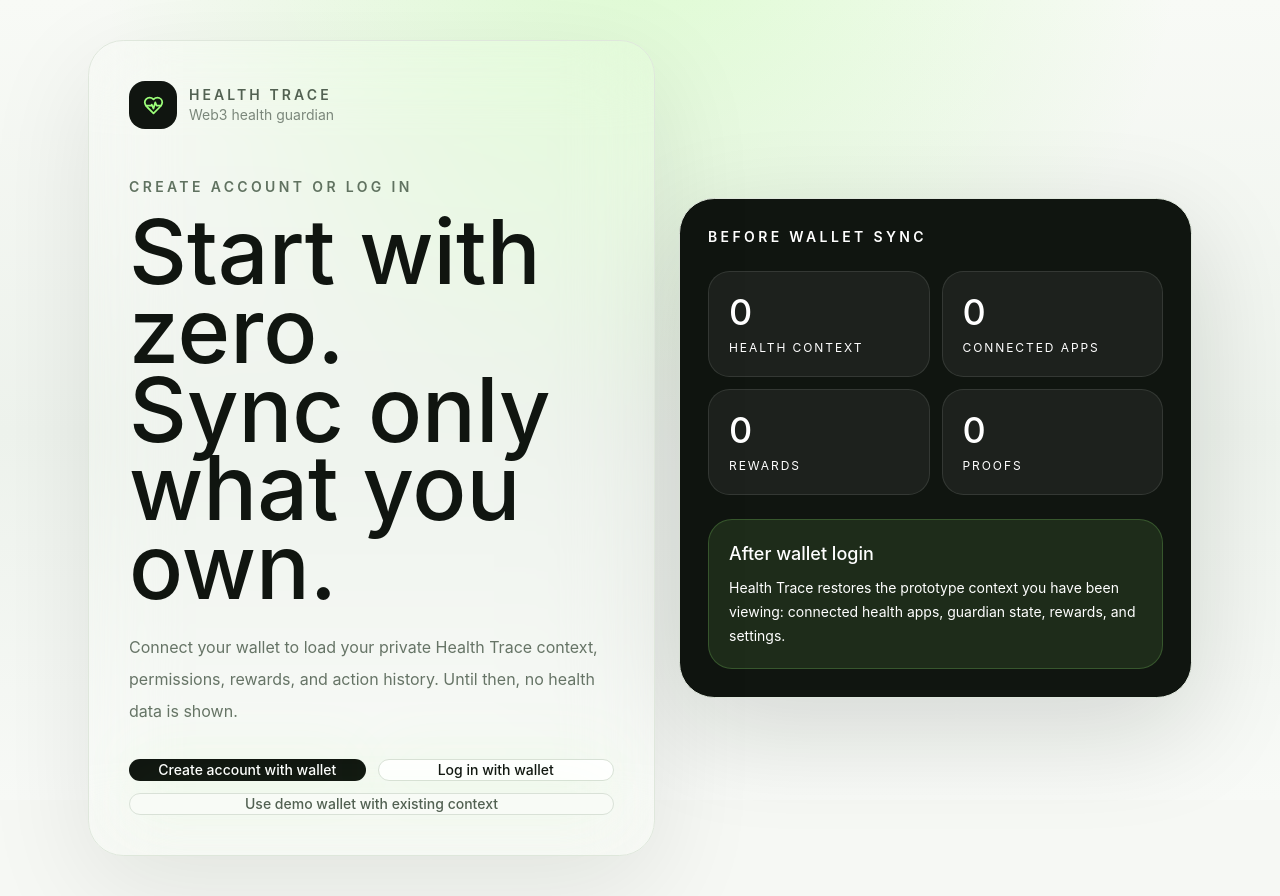
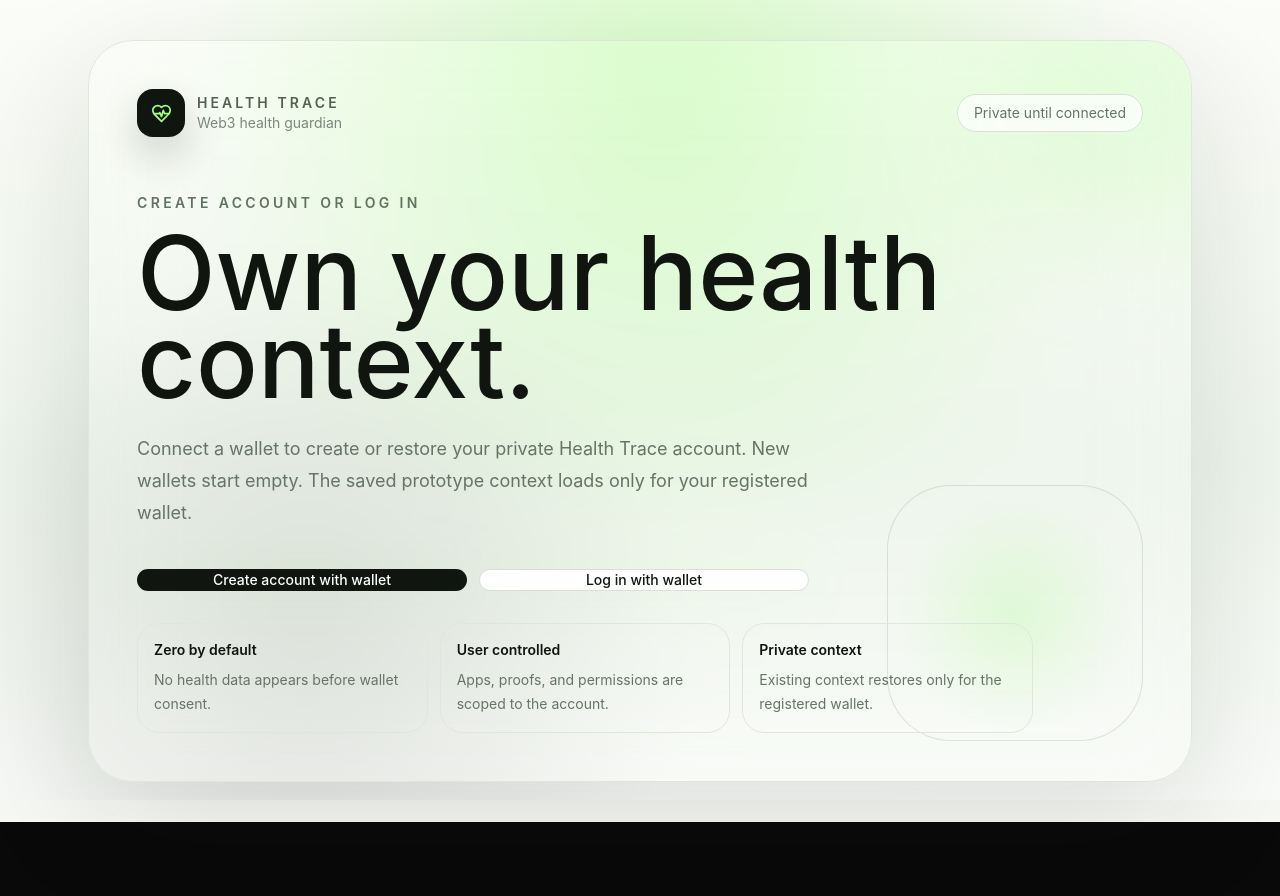
Before and after one commit to sonicfirings/health-trace-vercel, a Next.js app: page /trace-health-web3 in a window 1280 px wide. After the commit the page ends 822 px from the top, so only its background shows below. Built offline with nearby package versions, Linux system fonts and the light colour scheme.

Commit message:
Update page.tsx

```diff
--- a/app/trace-health-web3/page.tsx
+++ b/app/trace-health-web3/page.tsx
@@ -75,7 +75,7 @@ const navigation: { label: HealthTab; icon: typeof LayoutDashboard }[] = [
 ];
 
 const healthTabs = navigation.map((item) => item.label);
-const demoWalletAddress = "0xEf6fd00000000000000000000000000000008577F";
+const savedContextWalletAddress = "0xEf6fdfe87081da6acC6E4755d095b8C23568577F";
 
 const tabDescriptions: Record<HealthTab, string> = {
   Home: "Web3 health dashboard",
@@ -1273,7 +1273,7 @@ export default function Web3HealthPage() {
   const mobilePrimaryNavigation = navigation.slice(0, 8);
   const mobileOverflowNavigation = navigation.slice(8);
   const isMobileOverflowActive = mobileOverflowNavigation.some((item) => item.label === activeTab);
-  const isDemoAccount = walletAddress.toLowerCase() === demoWalletAddress.toLowerCase();
+  const isDemoAccount = walletAddress.toLowerCase() === savedContextWalletAddress.toLowerCase();
 
   useEffect(() => {
     const updateSyncedAt = () => {
@@ -1385,11 +1385,6 @@ export default function Web3HealthPage() {
     }
   };
 
-  const useDemoAccount = () => {
-    setWalletError("");
-    setWalletAddress(demoWalletAddress);
-  };
-
   const toggleHealthPermission = (app: string, permission: string) => {
     setHealthPermissions((current) => {
       const existing = current[app] ?? [];
@@ -1424,12 +1419,17 @@ export default function Web3HealthPage() {
   if (!walletAddress) {
     return (
       <main className="min-h-screen bg-[#f6f8f4] text-[#101510]">
-        <div className="pointer-events-none fixed inset-0 bg-[radial-gradient(circle_at_50%_-12%,rgba(157,255,122,0.3),transparent_34rem),linear-gradient(180deg,#f8faf6,#eef3ed_54%,#f8faf7)]" />
+        <div className="pointer-events-none fixed inset-0 bg-[radial-gradient(circle_at_52%_12%,rgba(157,255,122,0.34),transparent_30rem),radial-gradient(circle_at_24%_80%,rgba(16,21,16,0.1),transparent_24rem),linear-gradient(180deg,#fbfdf8,#eef5ec_58%,#f9fbf8)]" />
         <section className="relative z-10 mx-auto flex min-h-screen w-full max-w-6xl items-center px-6 py-10">
-          <div className="grid w-full gap-6 lg:grid-cols-[1.05fr_0.95fr] lg:items-center">
-            <div className="rounded-[2.2rem] border border-[#dfe7dc] bg-white/76 p-7 shadow-[0_32px_110px_rgba(16,21,16,0.09)] backdrop-blur-2xl sm:p-10">
+          <div className="relative w-full overflow-hidden rounded-[2.8rem] border border-[#dfe7dc] bg-white/76 p-7 shadow-[0_36px_130px_rgba(16,21,16,0.12)] backdrop-blur-2xl sm:p-10 lg:p-12">
+            <div className="pointer-events-none absolute -right-24 -top-24 size-72 rounded-full bg-trace-green/20 blur-3xl" />
+            <div className="pointer-events-none absolute bottom-10 right-12 hidden h-64 w-64 rounded-[4rem] border border-[#101510]/10 bg-[radial-gradient(circle,rgba(157,255,122,0.22),transparent_66%)] lg:block" />
+
+            <div className="relative flex flex-col gap-10 lg:min-h-[34rem] lg:justify-between">
+              <div>
+                <div className="flex items-center justify-between gap-4">
                   <div className="flex items-center gap-3">
-                <div className="flex size-12 items-center justify-center rounded-2xl bg-[#101510] text-trace-green">
+                    <div className="flex size-12 items-center justify-center rounded-2xl bg-[#101510] text-trace-green shadow-[0_18px_40px_rgba(16,21,16,0.18)]">
                       <HeartPulse size={21} />
                     </div>
                     <div>
@@ -1437,23 +1437,27 @@ export default function Web3HealthPage() {
                       <p className="text-sm text-[#7b877b]">Web3 health guardian</p>
                     </div>
                   </div>
-
-              <p className="mt-12 text-sm font-semibold uppercase tracking-[0.24em] text-[#607260]">Create account or log in</p>
-              <h1 className="mt-4 max-w-3xl text-[clamp(3rem,7vw,6.4rem)] font-medium leading-[0.88] tracking-normal">
-                Start with zero.
-                <br />
-                Sync only what you own.
+                  <div className="hidden rounded-full border border-[#d9e1d7] bg-white/70 px-4 py-2 text-sm text-[#667466] sm:block">
+                    Private until connected
+                  </div>
+                </div>
+
+                <p className="mt-14 text-sm font-semibold uppercase tracking-[0.24em] text-[#607260]">Create account or log in</p>
+                <h1 className="mt-4 max-w-4xl text-[clamp(3.5rem,8vw,7.7rem)] font-medium leading-[0.86] tracking-normal">
+                  Own your health context.
                 </h1>
-              <p className="mt-6 max-w-2xl text-base leading-8 text-[#667466]">
-                Connect your wallet to load your private Health Trace context, permissions, rewards, and action history.
-                Until then, no health data is shown.
-              </p>
-
-              <div className="mt-8 grid gap-3 sm:grid-cols-2">
+                <p className="mt-7 max-w-2xl text-lg leading-8 text-[#667466]">
+                  Connect a wallet to create or restore your private Health Trace account. New wallets start empty.
+                  The saved prototype context loads only for your registered wallet.
+                </p>
+              </div>
+
+              <div>
+                <div className="grid max-w-2xl gap-3 sm:grid-cols-2">
                   <Button
                     onClick={connectWallet}
                     disabled={isWalletConnecting}
-                  className="h-13 rounded-full bg-[#101510] px-7 text-white hover:bg-[#253525]"
+                    className="h-13 rounded-full bg-[#101510] px-7 text-white shadow-[0_18px_42px_rgba(16,21,16,0.16)] hover:bg-[#253525]"
                   >
                     {isWalletConnecting ? "Connecting..." : "Create account with wallet"}
                   </Button>
@@ -1464,36 +1468,21 @@ export default function Web3HealthPage() {
                   >
                     Log in with wallet
                   </Button>
-                <Button
-                  onClick={useDemoAccount}
-                  className="h-13 rounded-full border border-[#d9e1d7] bg-[#f8fbf6] px-7 text-[#526152] hover:bg-white sm:col-span-2"
-                >
-                  Use demo wallet with existing context
-                </Button>
-              </div>
-              {walletError ? <p className="mt-4 text-sm leading-6 text-rose-500">{walletError}</p> : null}
-            </div>
-
-            <div className="rounded-[2.2rem] border border-[#dfe7dc] bg-[#101510] p-7 text-white shadow-[0_32px_110px_rgba(16,21,16,0.14)]">
-              <p className="text-sm font-semibold uppercase tracking-[0.24em] text-trace-green/72">Before wallet sync</p>
-              <div className="mt-6 grid grid-cols-2 gap-3">
+                </div>
+                {walletError ? <p className="mt-4 max-w-2xl text-sm leading-6 text-rose-500">{walletError}</p> : null}
+
+                <div className="mt-8 grid max-w-4xl gap-3 sm:grid-cols-3">
                   {[
-                  ["Health context", "0"],
-                  ["Connected apps", "0"],
-                  ["Rewards", "0"],
-                  ["Proofs", "0"],
-                ].map(([label, value]) => (
-                  <div key={label} className="rounded-[1.35rem] border border-white/10 bg-white/[0.055] p-5">
-                    <p className="text-4xl font-medium">{value}</p>
-                    <p className="mt-2 text-xs uppercase tracking-[0.16em] text-white/42">{label}</p>
+                    ["Zero by default", "No health data appears before wallet consent."],
+                    ["User controlled", "Apps, proofs, and permissions are scoped to the account."],
+                    ["Private context", "Existing context restores only for the registered wallet."],
+                  ].map(([title, copy]) => (
+                    <div key={title} className="rounded-[1.4rem] border border-[#dfe7dc] bg-white/72 p-4">
+                      <p className="text-sm font-semibold text-[#101510]">{title}</p>
+                      <p className="mt-2 text-sm leading-6 text-[#667466]">{copy}</p>
                     </div>
                   ))}
                 </div>
-              <div className="mt-6 rounded-[1.5rem] border border-trace-green/20 bg-trace-green/10 p-5">
-                <p className="text-lg font-medium">After wallet login</p>
-                <p className="mt-2 text-sm leading-6 text-white/58">
-                  Health Trace restores the prototype context you have been viewing: connected health apps, guardian state, rewards, and settings.
-                </p>
               </div>
             </div>
           </div>
```
Lines whose indentation alone changed are shown as unchanged.
